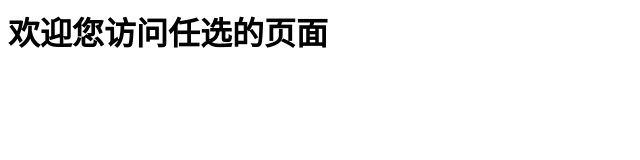
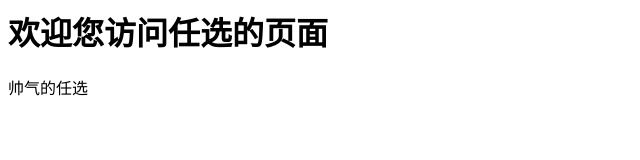
Before and after one commit to yishuihanqiu/yishuihanqiu.github.io, a plain HTML site: page index.html in a window 1280 px wide. Shown: the whole page, without its empty margins (0-640 px from the left). Drawn offline with Linux system fonts and the light colour scheme.

Commit message:
Update index.html

```diff
--- a/index.html
+++ b/index.html
@@ -5,6 +5,8 @@
 <body>
 <div id='content'>
 <h1>欢迎您访问任选的页面</h1>
+
+  <div id='image'>帅气的任选<img href='/qf.jpg'></img></div>
 
 </div>
 <script>
```
